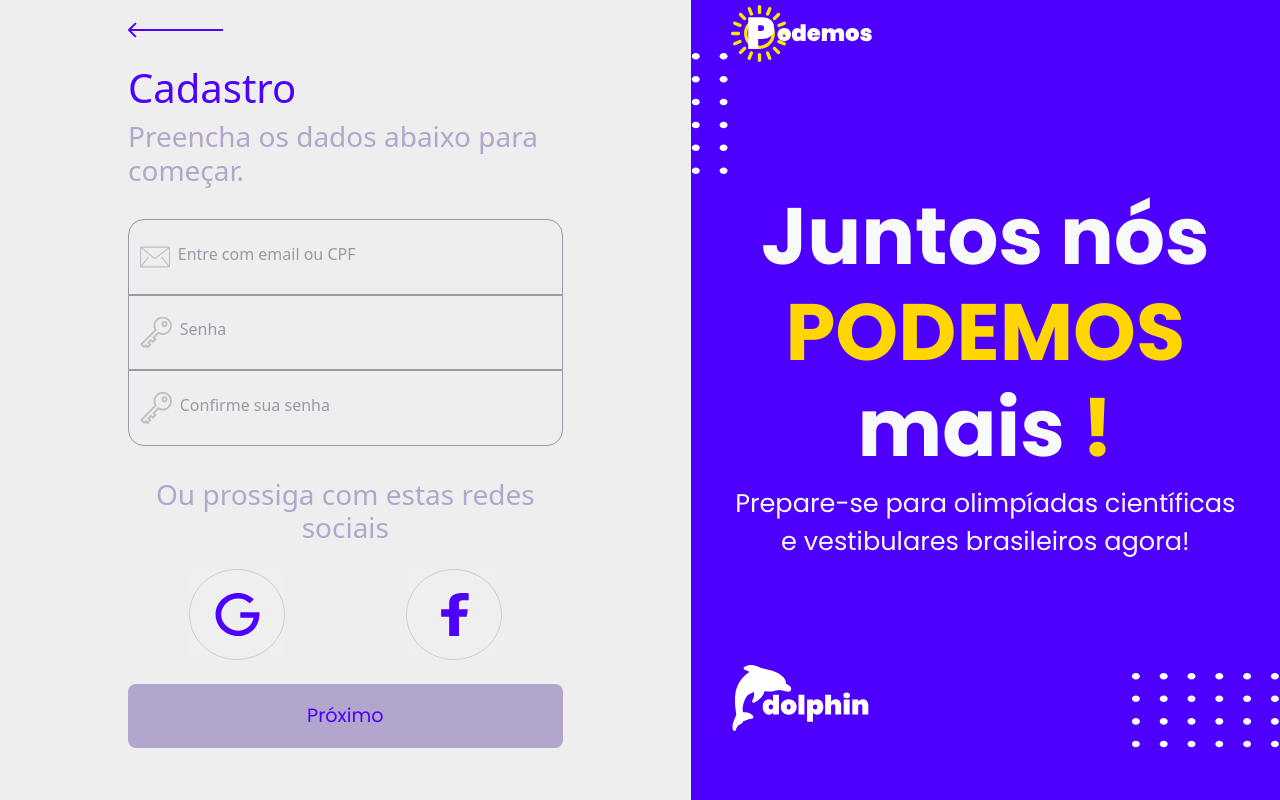
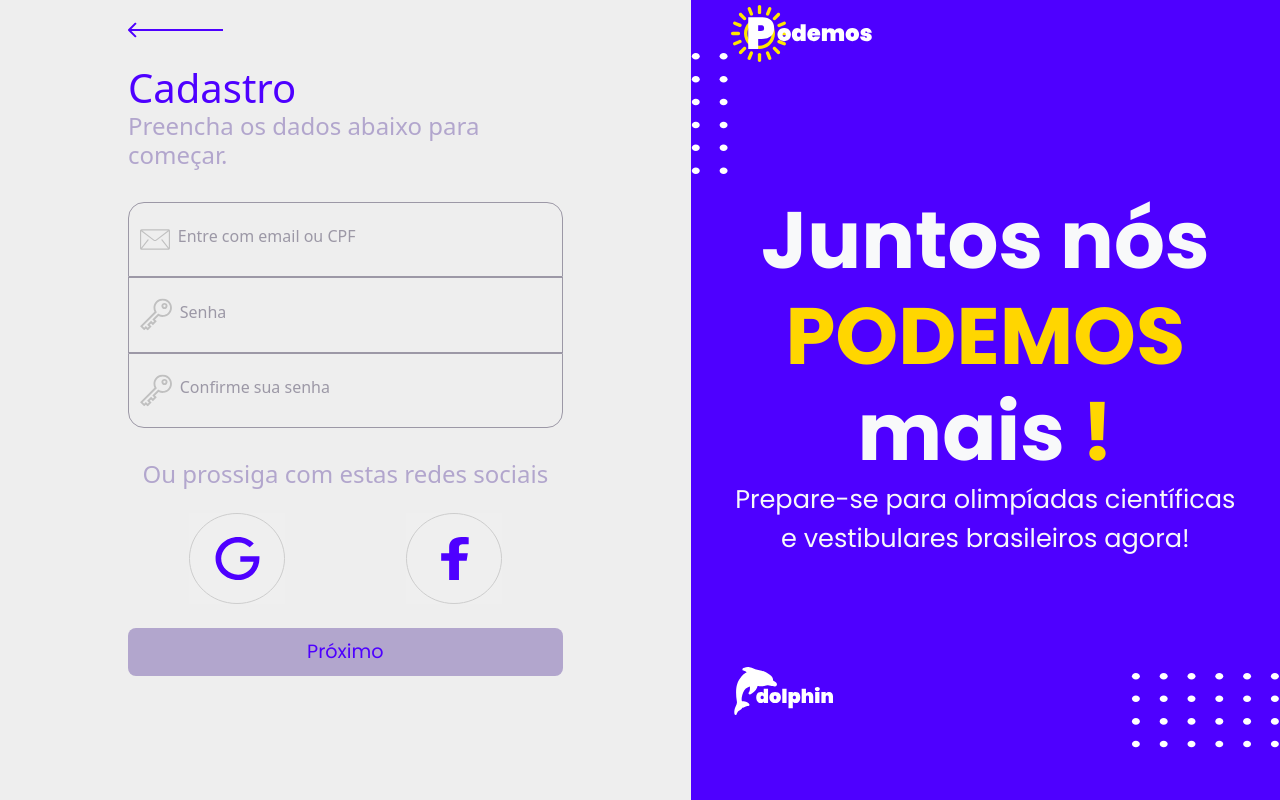
Before and after one commit to Podemoscorp/crud, a Django app: page /user/cadastro/ in a window 1280 px wide. Run offline with Django 3.2, Linux system fonts and the light colour scheme.

Commit message:
arrumando resposividade

```diff
--- a/static/css/style.css
+++ b/static/css/style.css
@@ -1,4 +1,3 @@
-
 :root {
   --primary-color: #4E00FF;
   --secundary-color: #FFD600;
@@ -15,25 +14,28 @@
 html {
   width: 100%;
   height: 100%;
+  font-size: 100%;
+}
+
+h1, h2, h3, h4 {
+  margin: 0;
+}
+
+h3 {
+  font-size: 1.5rem;
+}
+
+h4 {
+  font-size: 1.2rem;
 }
 
 main {
   background-color: #eeeeee;
+  width: 100%;
+  height: 100%;
 }
 
 /*utils*/
-
-.sr-only {
-  position: absolute;
-  width: 1px;
-  height: 1px;
-  padding: 0;
-  margin: -1px;
-  overflow: hidden;
-  clip: rect(0, 0, 0, 0);
-  white-space: nowrap;
-  border-width: 0;
-}
 
 .yellow {
   color: var(--secundary-color);
@@ -135,7 +137,7 @@ input:focus~label, input:valid~label {
   color: var(--primary-color);
   background-color: var(--purple-light);
   width: 100%;
-  height: 8vh;
+  height: 3rem;
   font-size: 1.2rem;
   font-family: 'Poppins';
   border-radius: .5rem;
@@ -148,7 +150,7 @@ input:focus~label, input:valid~label {
   padding: 0 2.5rem;
   background: var(--primary-color) url('../images/bolinhas.svg') no-repeat center;
   display: grid;
-  gap: 20px;
+  gap: 1%;
 }
 
 #text_podemos {
@@ -194,4 +196,28 @@ input:focus~label, input:valid~label {
   border-radius: 0.5rem;
 }
 
+.footer-logo {
+  width: 100%;
+  height: 100%;
+}
+
+.footer-logo img {
+  width: 7.5rem;
+  height: 3rem;
+}
+
+@media(max-width: 1000px) {
+  .sr-only {
+    position: absolute;
+    width: 1px;
+    height: 1px;
+    padding: 0;
+    margin: -1px;
+    overflow: hidden;
+    clip: rect(0, 0, 0, 0);
+    white-space: nowrap;
+    border-width: 0;
+  }
+}
+
 /*# sourceMappingURL=style.css.map */
--- a/templates/components/logo.html
+++ b/templates/components/logo.html
@@ -1,7 +1,7 @@
 {% load i18n %}
 {% load static %}
 {% block logo %}
-<section id="page-logo">
+<section id="page-logo" class='text-light sr-only w-100 h-100'>
     <div>
         <img src='../../static/images/Logo.svg' />
     </div>
@@ -15,22 +15,8 @@
         <p class="text-center">Prepare-se para olimpíadas científicas e vestibulares brasileiros agora!</p>
     </article>
 
-    <div class="footer">
+    <div class="footer-logo">
         <img src="../../static/images/team.svg" alt="">
     </div>
 </section>
-<script>
-    function responsive(){
-        const Width = window.innerWidth
-        let container = document.getElementById('page-logo');
-        if(Width <= 1000) {
-            container.className = 'w-100 h-100 text-light sr-only'
-            console.log(container.className)
-        } else {
-            container.className = 'w-100 h-100 text-light'
-            console.log(container.className)
-        }
-    }
-    responsive()
-</script>
 {% endblock %}
```
